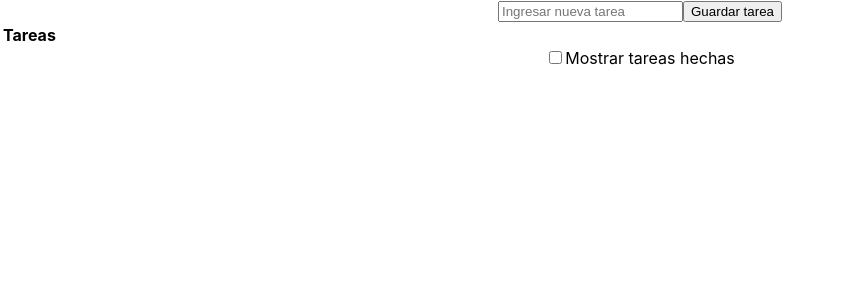
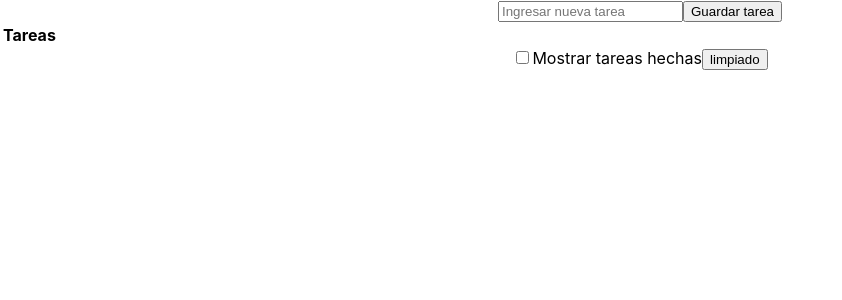
Before and after one commit to decimalautaro/app-tareas-useState-useEfect, a React (Create React App) app: page / in a window 1280 px wide. Shown: the top 300 px of the page, without its empty margins (0-842 px from the left). Built offline with nearby package versions, Linux system fonts and the light colour scheme.

Commit message:
feat: implemento de eliminar tarea

```diff
--- a/src/App.js
+++ b/src/App.js
@@ -1,5 +1,6 @@
 import { useState, useEffect } from "react";
 import "./App.css";
+import { ControlVisibilidad } from "./components/ControlVisibilidad";
 import { CreadorTarea } from "./components/CreadorTarea";
 import { TablaTareas } from "./components/TablaTareas";
 
@@ -27,6 +28,11 @@ function App() {
     }
   }, []);
 
+  const limpiarTareas = ()=>{
+    setListarTareas ( listarTareas.filter ((tarea)=> !tarea.hecha ))
+    setMostrarEstado(false)
+  }
+
   useEffect(() => {
     localStorage.setItem("tareas", JSON.stringify(listarTareas));
   }, [listarTareas]);
@@ -34,14 +40,12 @@ function App() {
     <div className="App">
       <CreadorTarea crearNuevaTarea={crearNuevaTarea} />
       <TablaTareas tareas={listarTareas} alternarTarea={alternarTarea} />
+      <ControlVisibilidad
+        isChecked= {mostrarEstado}
+        setMostrarEstado = {(checked)=>setMostrarEstado(checked)}
+        limpiarTareas= {limpiarTareas}
+      />
 
-      <div>
-        <input
-          type="checkbox"
-          onChange={(e) => setMostrarEstado(!mostrarEstado)}
-        />
-        <label>Mostrar tareas hechas</label>
-      </div>
 
       {mostrarEstado === true && (
         <TablaTareas
--- /dev/null
+++ b/src/components/ControlVisibilidad.js
@@ -0,0 +1,26 @@
+import React from 'react'
+
+
+export const ControlVisibilidad = ({isChecked, setMostrarEstado,limpiarTareas}) => {
+    const handleDelete = ()=>{
+        if (window.confirm('Estas seguro de querer eliminarlo')){
+            limpiarTareas()
+        }
+    }
+
+  return (
+    <div>
+        <input
+          type="checkbox"
+          checked= {isChecked}
+          onChange={(e) => setMostrarEstado(e.target.checked)}
+        />
+        <label>Mostrar tareas hechas</label>
+
+        <button onClick={handleDelete}>
+            limpiado
+        </button>
+      </div>
+
+  )
+}
```
